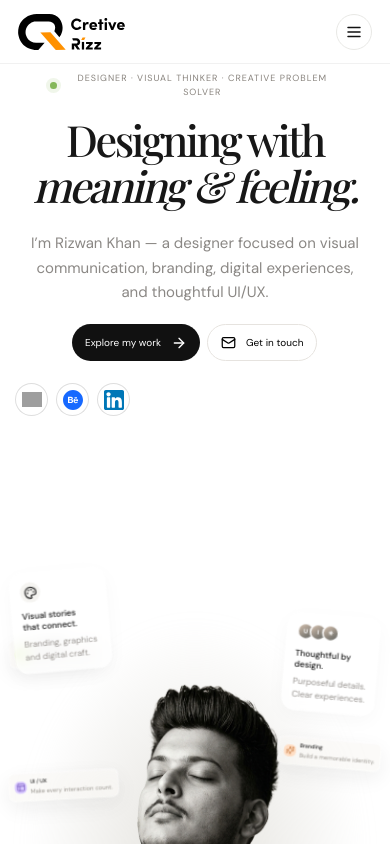
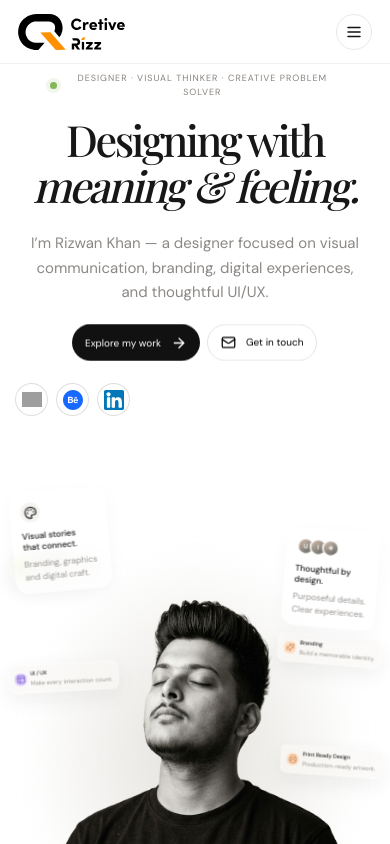
Before and after one commit to Rizzu01/port-folio, a Next.js app: page / in a window 390 px wide. Shown: the top 844 px of the page. Built offline with nearby package versions, Linux system fonts and the light colour scheme; grey boxes are pictures that could not be loaded; a web font is replaced by a local one.

Commit message:
Reduce empty space in mobile hero layout

```diff
--- a/app/globals.css
+++ b/app/globals.css
@@ -1762,3 +1762,58 @@ body{background:#fff!important}
     transform: scale(.53) rotate(3deg);
   }
 }
+
+/* Mobile hero: reduce the empty gap between intro and portrait */
+@media (min-width: 320px) and (max-width: 430px) {
+  .reference-site > .portfolio-hero {
+    min-height: 900px;
+  }
+
+  .reference-site > .portfolio-hero .portrait-stage {
+    bottom: 28px;
+    height: 440px;
+  }
+
+  .reference-site > .portfolio-hero .thought-card {
+    top: 430px;
+  }
+
+  .reference-site > .portfolio-hero .sync-card {
+    top: 470px;
+  }
+
+  .reference-site > .portfolio-hero .panel-focus {
+    top: 58px;
+  }
+
+  .reference-site > .portfolio-hero .panel-ideas {
+    top: 170px;
+  }
+
+  .reference-site > .portfolio-hero .panel-plan {
+    top: 145px;
+  }
+
+  .reference-site > .portfolio-hero .panel-print {
+    top: 255px;
+  }
+}
+
+@media (min-width: 320px) and (max-width: 359px) {
+  .reference-site > .portfolio-hero {
+    min-height: 870px;
+  }
+
+  .reference-site > .portfolio-hero .portrait-stage {
+    height: 420px;
+    bottom: 26px;
+  }
+
+  .reference-site > .portfolio-hero .thought-card {
+    top: 410px;
+  }
+
+  .reference-site > .portfolio-hero .sync-card {
+    top: 445px;
+  }
+}
```
